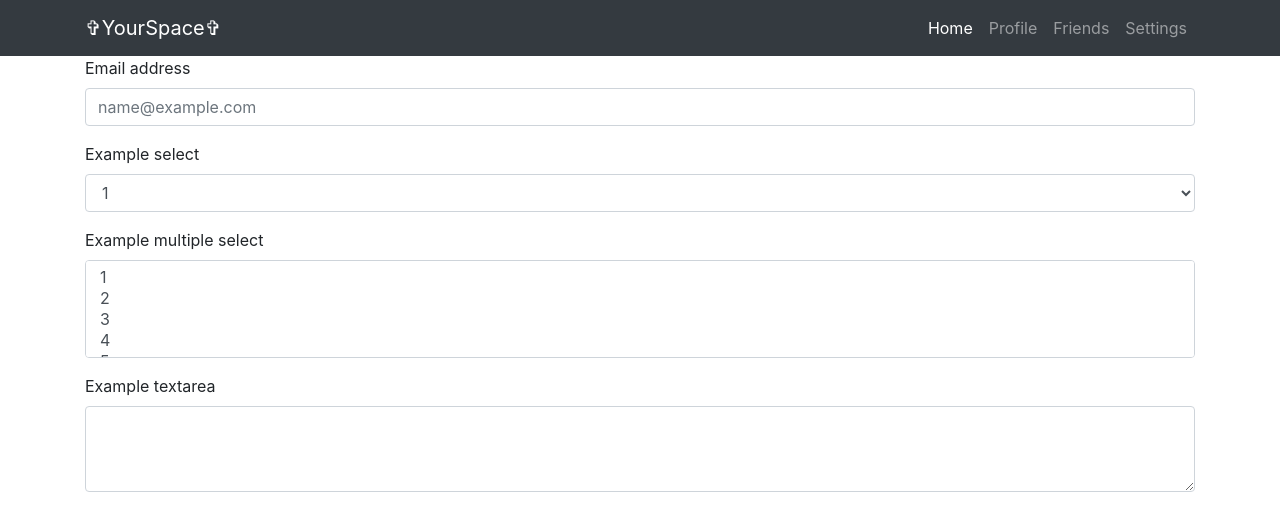
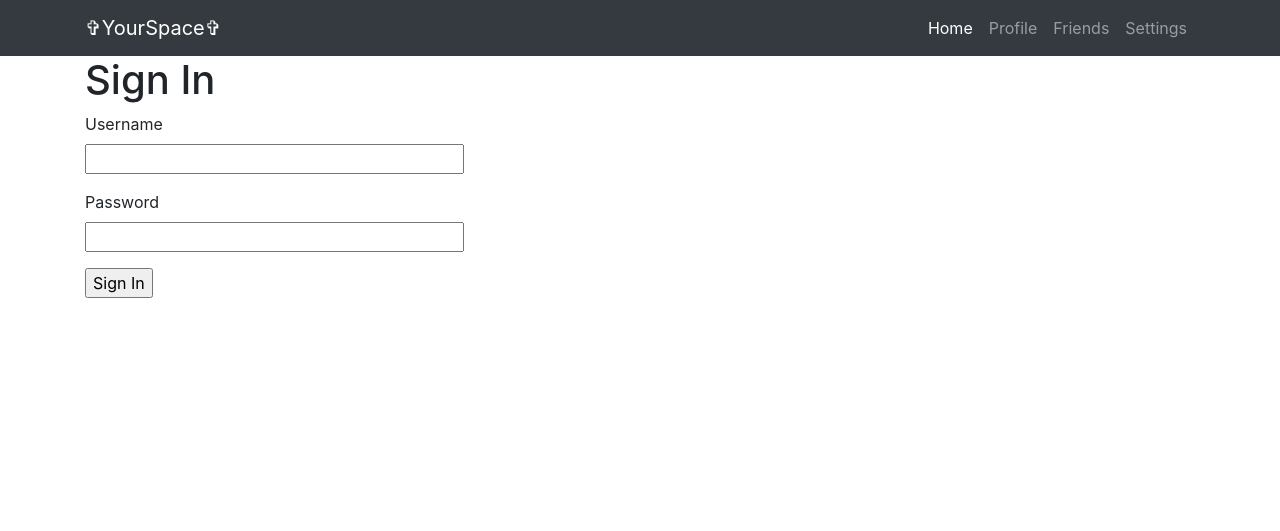
Before and after one commit to qduk/CS4273_YourSpace, a Flask app: page / in a window 1280 px wide. Shown: the top 531 px of the page. Run offline with Flask 2, Linux system fonts and the light colour scheme; some libraries are stand-ins or nearby versions.

Commit message:
Added more stuff

```diff
--- a/app.py
+++ b/app.py
@@ -1,10 +1,28 @@
-from flask import Flask, render_template
+from flask import Flask, render_template, flash, redirect, url_for
+from forms import LoginForm
 
 app = Flask(__name__)
+app.config["SECRET_KEY"] = "supersecret"
 
-@app.route('/')
-def hello_world():
-    return render_template('index.html')
+@app.route('/', methods=["GET", "POST"])
+def landing_page():
+    form = LoginForm()
+    if form.validate_on_submit():
+        flash('Login requested for user {}'.format(form.username.data))
+        return redirect("/user_page")
+    return render_template('landing_page.html', form=form)
+
+@app.route("/user_page")
+def user_page():
+    return render_template('user_page.html')
+
+@app.route("/settings")
+def settings():
+    return render_template('construction.html')
+
+@app.route("/friends")
+def friends():
+    return render_template('construction.html')
 
 if __name__ == '__main__':
     app.run(debug=True,host='0.0.0.0')
--- /dev/null
+++ b/forms.py
@@ -0,0 +1,8 @@
+from flask_wtf import FlaskForm
+from wtforms import StringField, PasswordField, BooleanField, SubmitField
+from wtforms.validators import DataRequired
+
+class LoginForm(FlaskForm):
+    username = StringField('Username', validators=[DataRequired()])
+    password = PasswordField('Password', validators=[DataRequired()])
+    submit = SubmitField('Sign In')
--- a/requirements.txt
+++ b/requirements.txt
@@ -1 +1,2 @@
 Flask==0.12
+flask-wtf
--- a/templates/index.html
+++ b/templates/base.html
@@ -27,7 +27,7 @@
       <div class="collapse navbar-collapse" id="navbarResponsive">
         <ul class="navbar-nav ml-auto">
           <li class="nav-item active">
-            <a class="nav-link" href="#">Home
+            <a class="nav-link" href="/">Home
               <span class="sr-only">(current)</span>
             </a>
           </li>
@@ -35,10 +35,10 @@
             <a class="nav-link" href="#">Profile</a>
           </li>
           <li class="nav-item">
-            <a class="nav-link" href="#">Friends</a>
+            <a class="nav-link" href="/friends">Friends</a>
           </li>
           <li class="nav-item">
-            <a class="nav-link" href="#">Settings</a>
+            <a class="nav-link" href="/settings">Settings</a>
           </li>
         </ul>
       </div>
@@ -47,36 +47,7 @@
 
   <!-- Page Content -->
   <div class="container">
-    <form>
-      <div class="form-group">
-        <label for="exampleFormControlInput1">Email address</label>
-        <input type="email" class="form-control" id="exampleFormControlInput1" placeholder="name@example.com">
-      </div>
-      <div class="form-group">
-        <label for="exampleFormControlSelect1">Example select</label>
-        <select class="form-control" id="exampleFormControlSelect1">
-          <option>1</option>
-          <option>2</option>
-          <option>3</option>
-          <option>4</option>
-          <option>5</option>
-        </select>
-      </div>
-      <div class="form-group">
-        <label for="exampleFormControlSelect2">Example multiple select</label>
-        <select multiple class="form-control" id="exampleFormControlSelect2">
-          <option>1</option>
-          <option>2</option>
-          <option>3</option>
-          <option>4</option>
-          <option>5</option>
-        </select>
-      </div>
-      <div class="form-group">
-        <label for="exampleFormControlTextarea1">Example textarea</label>
-        <textarea class="form-control" id="exampleFormControlTextarea1" rows="3"></textarea>
-      </div>
-    </form>
+    {% block content %}{% endblock %}
   </div>
 
   <!-- Bootstrap core JavaScript -->
--- /dev/null
+++ b/templates/construction.html
@@ -0,0 +1,5 @@
+{% extends "base.html" %}
+
+{% block content %}
+    <h6> Under Construction </h6>
+{% endblock %}
--- /dev/null
+++ b/templates/landing_page.html
@@ -0,0 +1,17 @@
+{% extends "base.html" %}
+
+{% block content %}
+    <h1>Sign In</h1>
+    <form action="" method="post" novalidate>
+        {{ form.hidden_tag() }}
+        <p>
+            {{ form.username.label }}<br>
+            {{ form.username(size=32) }}
+        </p>
+        <p>
+            {{ form.password.label }}<br>
+            {{ form.password(size=32) }}
+        </p>
+        <p>{{ form.submit() }}</p>
+    </form>
+{% endblock %}
--- /dev/null
+++ b/templates/user_page.html
@@ -0,0 +1,5 @@
+{% extends "base.html" %}
+
+{% block content %}
+    <h1> USER PAGE </h1>
+{% endblock %}
```
